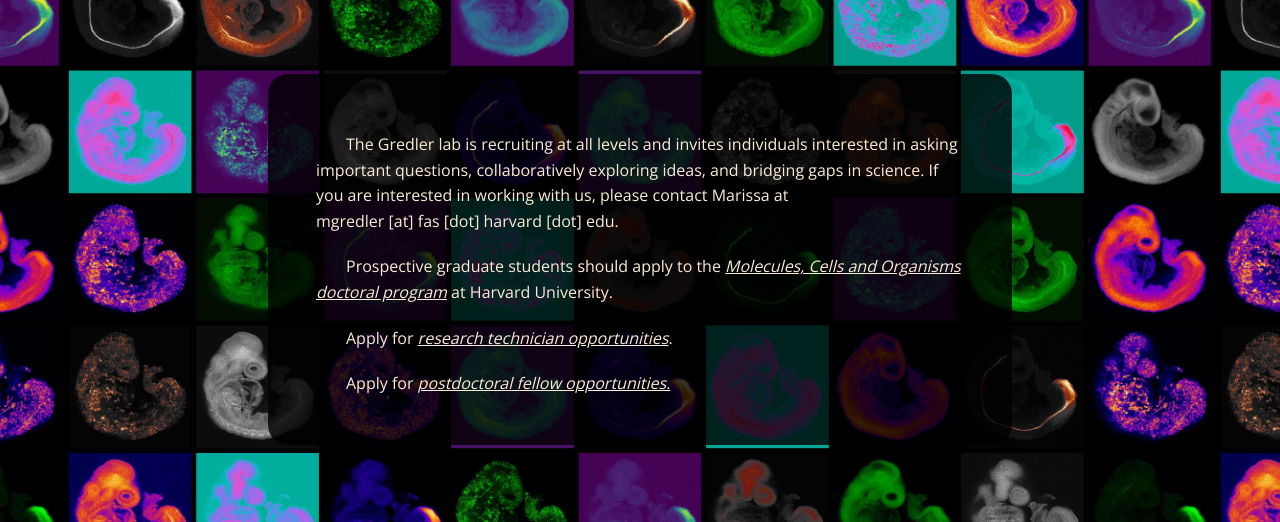
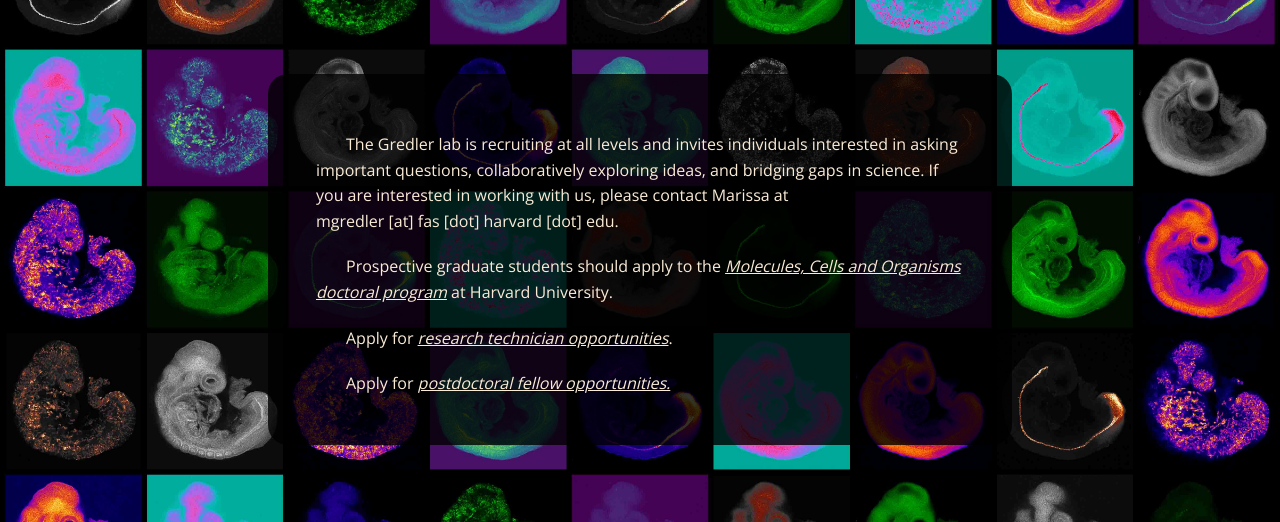
Before and after one commit to gredlerlab/gredlerlab.github.io, a plain HTML site: page people.html in a window 1280 px wide. Shown: the part 86-608 px from the top of the page. Drawn offline with nearby package versions, Linux system fonts and the light colour scheme.

Commit message:
Update styles.css

```diff
--- a/styles.css
+++ b/styles.css
@@ -297,7 +297,7 @@ ul li a{
 .warhol-embryo{
     background-repeat: repeat;
     background-position: center;
-    background-size: 90vw;
+    background-size: cover;
     background-image: url(images/LUT-embryos_background.jpg);
 }
 
```
